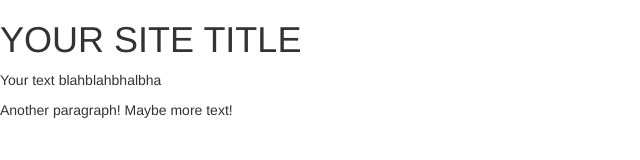
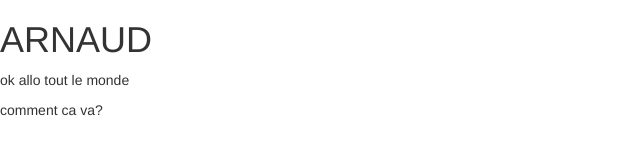
Before and after one commit to arnaudlajoie/webweb, a plain HTML site: page index.html in a window 1280 px wide. Shown: the whole page, without its empty margins (0-640 px from the left). Drawn offline with nearby package versions, Linux system fonts and the light colour scheme.

Commit message:
Update index.html

```diff
--- a/index.html
+++ b/index.html
@@ -2,14 +2,14 @@
 <html>
 <head>
   <meta charset="utf-8">
-  <title>YOUR SITE TITLE</title>
+  <title>ARNAUD</title>
   <!-- Add some style to your site, see http://getbootstrap.com for details -->
   <link rel="stylesheet"
   href="https://maxcdn.bootstrapcdn.com/bootstrap/3.3.4/css/bootstrap.min.css">
 </head>
 <body>
-  <h1>YOUR SITE TITLE</h1>
-  <p>Your text blahblahbhalbha</p>
-  <p>Another paragraph!  Maybe more text!</p>
+  <h1>ARNAUD</h1>
+  <p>ok allo tout le monde</p>
+  <p>comment ca va?</p>
 </body>
 </html>
```
